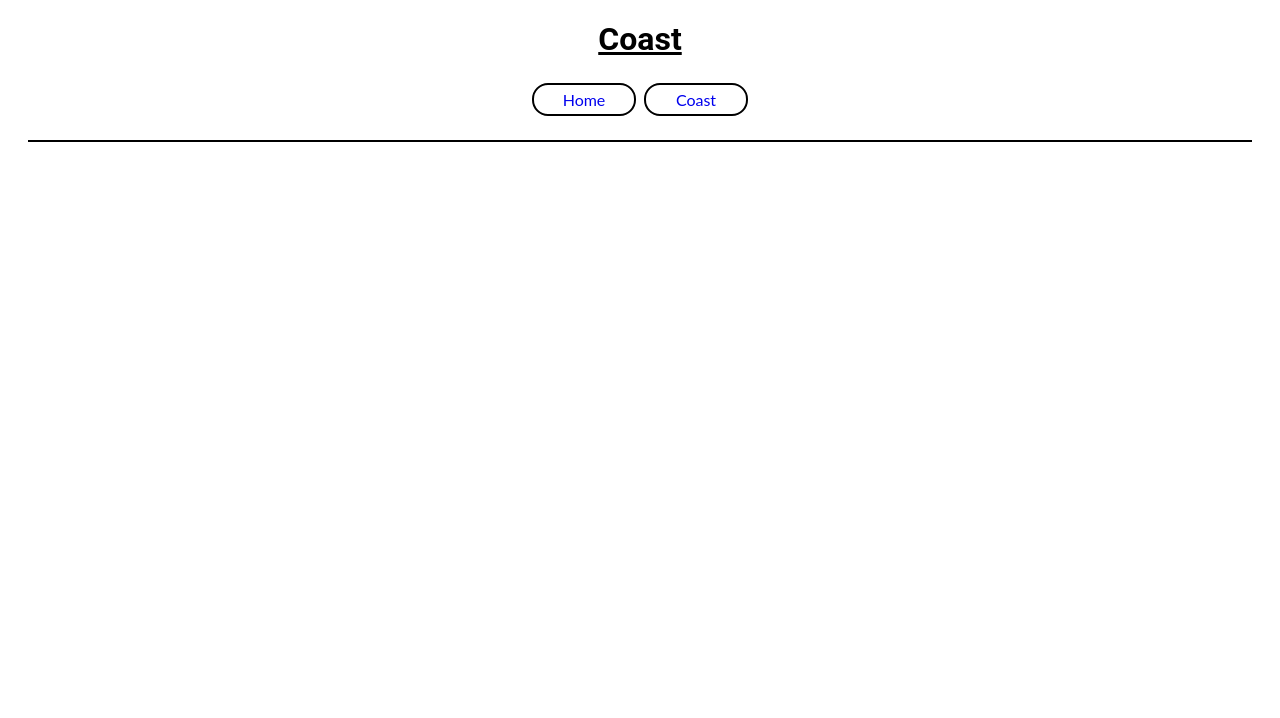
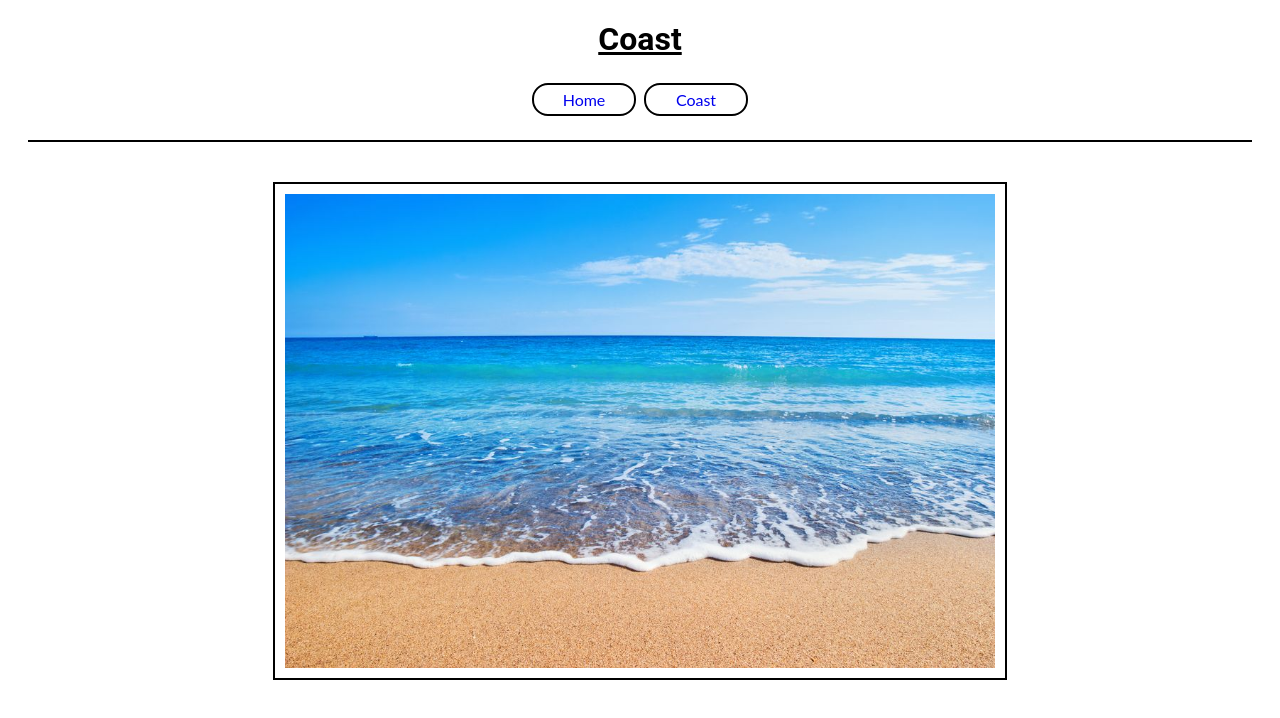
Before and after one commit to VitorBarbosaDev/TestRepoCodeAnywhere, a plain HTML site: page coast.html in a window 1280 px wide. Drawn offline with Linux system fonts and the light colour scheme.

Commit message:
added images

```diff
--- a/coast.html
+++ b/coast.html
@@ -15,6 +15,9 @@
             <li><a href="coast.html">Coast</a></li>
         </ul>
     </nav>
+    <section>
+        <figure><img src="assets/images/wtqqnkYDYi2ifsWZVW2MT4-1200-80.jpg" alt="Image of a beach"></figure>
+    </section>
 </body>
 
 </html>
```
Also changed, not shown: index.html (+3 -0 lines), assets/images/download.jpg (added), assets/images/wtqqnkYDYi2ifsWZVW2MT4-1200-80.jpg (added).
